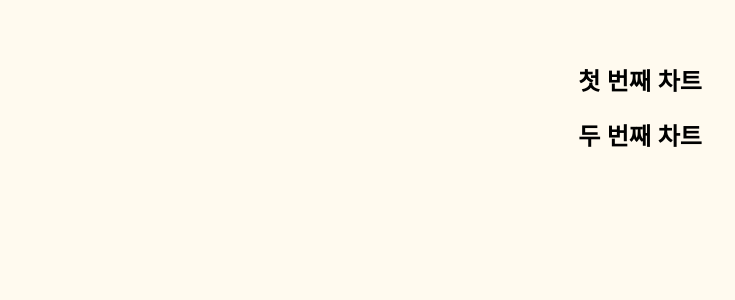
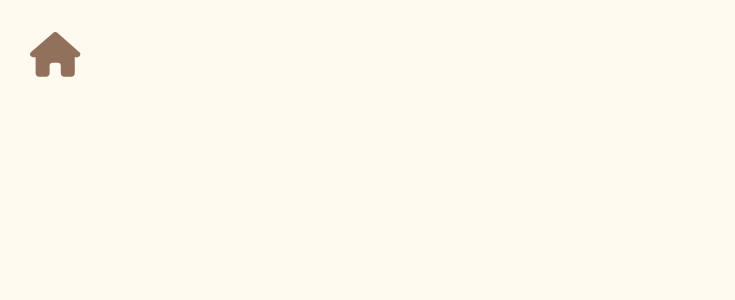
Before and after one commit to Ah-MorningDiary/Ah-MorinngDiary-frontend, a React (Vite) app: page /chart in a window 1280 px wide. Shown: the top 300 px of the page, without its empty margins (0-735 px from the left). Built offline with nearby package versions, Linux system fonts and the light colour scheme; a web font is replaced by a local one.

Commit message:
[FEAT] Chart 페이지에 홈 버튼 추가

```diff
--- a/src/pages/Chart/Chart.jsx
+++ b/src/pages/Chart/Chart.jsx
@@ -1,25 +1,25 @@
-import React, { Component } from "react";
+import React, { Component } from 'react';
 import "./Chart.scss";
+import HomeButton from "../../components/HomeButton";
 import { Button } from "../../components/Button";
+import bookBlank_edge from '../../../public/img/bookBlank_edge.png';
+import axios from "axios";
+import { BASE_URL } from "../../utils/URL";
 
 function Chart() {
+  const linkHome = "/home";
+
   return (
     <>
-      <main className="quiz-page">
-        {/* <div>
-              Home
-            </div> */}
+      <HomeButton />
 
-        <section className="quiz-wrapper">
-          {/* Chart1 */}
-          <div className="container question">
-            <h2>첫 번째 차트</h2>
+      <main className="chart-page">
+        <section className="chart-wrapper">
+          <div className="chart-container container1">
             <div className="item">{/* 차트 */}</div>
           </div>
 
-          {/* Chart2 */}
-          <div className="container question">
-            <h2>두 번째 차트</h2>
+          <div className="chart-container container2">
             <div className="item">{/* 차트 */}</div>
           </div>
         </section>
@@ -28,4 +28,4 @@ function Chart() {
   );
 }
 
-export default Chart;
+export default Chart
```
